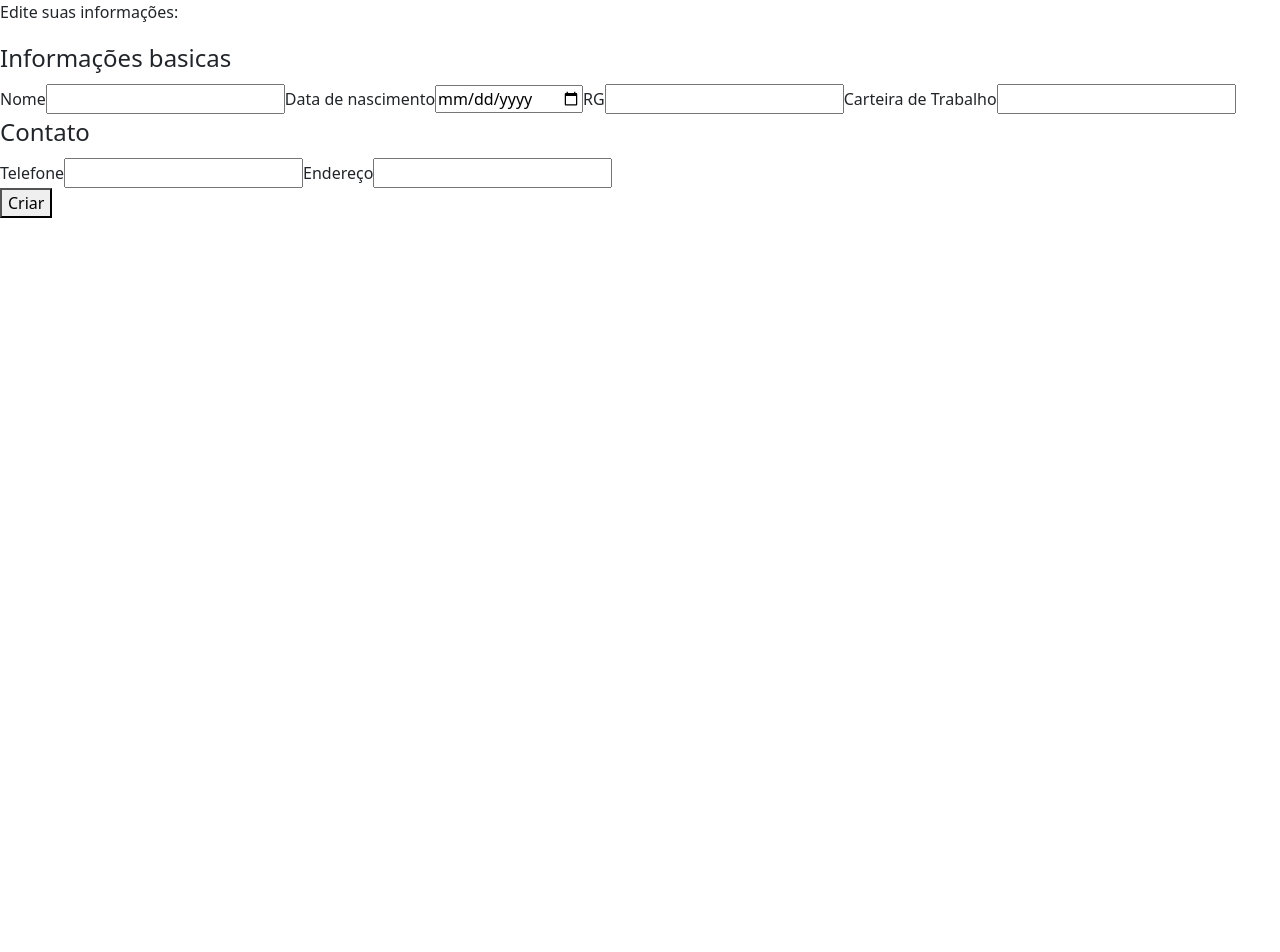
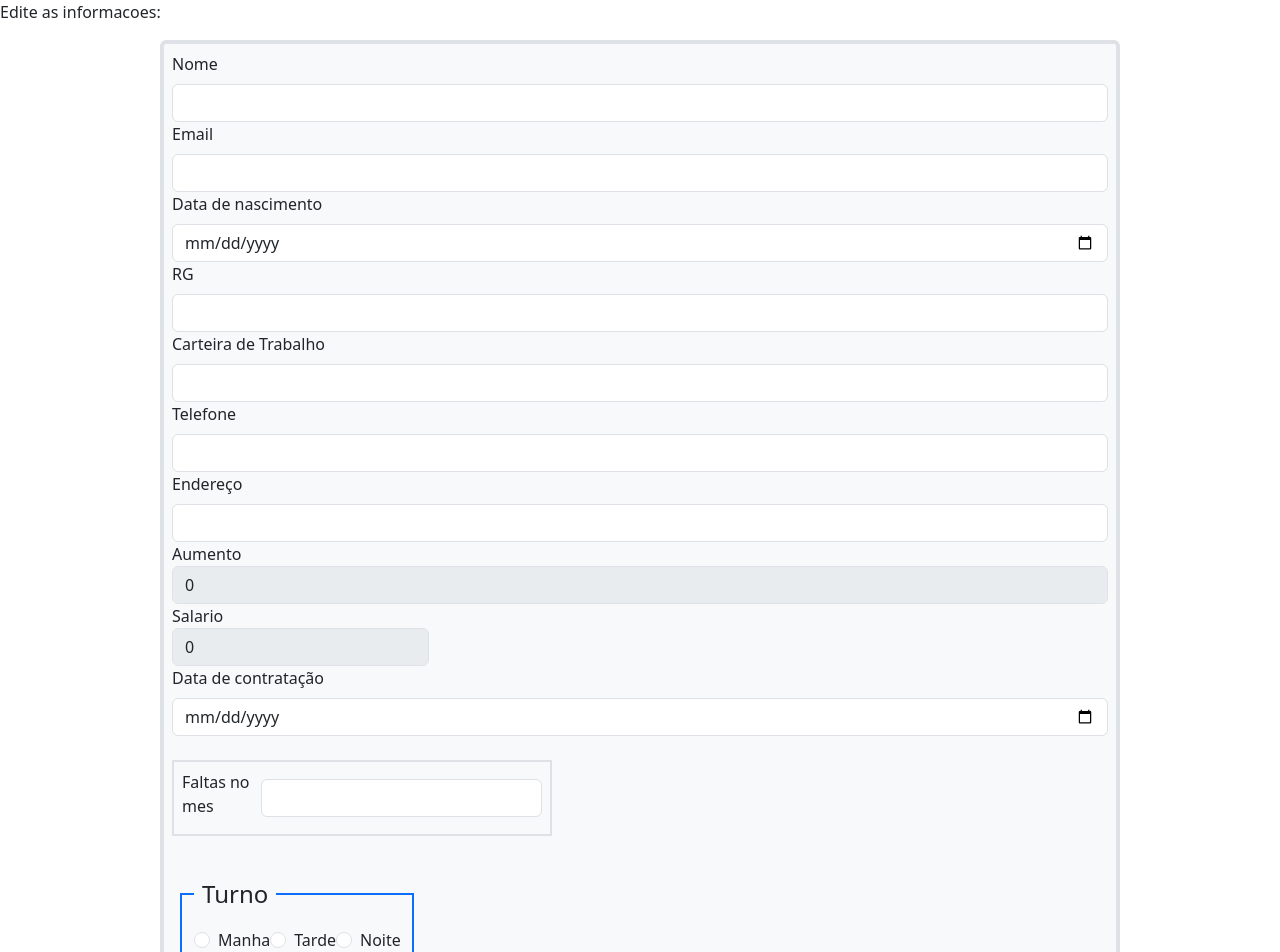
Before and after one commit to DiegoHCR-code/TrabalhoFinalBD2, a React (Create React App) app: page /editarconta in a window 1280 px wide. Shown: the top 952 px of the page. Before the commit the page ends 800 px from the top, so only its background shows below. Built offline with nearby package versions, Linux system fonts and the light colour scheme; no server answers.

Commit message:
formulario de edicao

```diff
--- a/src/componentes/EditarConta.jsx
+++ b/src/componentes/EditarConta.jsx
@@ -9,102 +9,128 @@ function EditarConta() {
     let navigate = useNavigate();
     let { state } = useLocation();
     const [infoUsuario, setInfoUsuario] = useState(templateFuncionario);
+    const [infoExtra, setInfoExtra] = useState({});
 
     useEffect(() => {
         PopularFormulario();
-    },[]);
+    }, []);
 
     async function PopularFormulario() {
         const { data, status, error } = await controleBD.from("funcionario_completo").select("*").eq("id", state.user.id);
         console.log(data);
-        if (!error)
-        {
+        if (!error) {
             let info = infoUsuario;
+            let extra = {};
             for (const dado in data[0]) {
+                let add = false;
                 for (const i in info) {
-                    if (dado.includes(i))
-                        info[i] = data[0][dado];
+                    if (dado.includes(i)) {
+                        info[dado] = data[0][dado];
+                        add = true;
+                        break;
+                    }
                 }
+                if (!add)
+                    extra[dado] = data[0][dado];
             }
-            setInfoUsuario(info);
+            setInfoUsuario({ ...info, ...state.user });
+            console.log(infoUsuario);
+            setInfoExtra(extra);
+            console.log(extra);
         } else
             console.log(error);
     }
 
     function ProcessarInfo() {
-        // const dados = new FormData(form);
-        AtualizarBanco();
+
     }
 
     async function AtualizarBanco() {
-        // if (data) {
-        //     const { error } = await controleBD
-        //         .from('curriculo')
-        //         .insert([
-        //             {
-        //                 nome: infoUsuario.nome,
-        //                 rg: infoUsuario.rg.replace(/\D/g, ''),
-        //                 telefone: infoUsuario.tel.replace(/\D/g, ''),
-        //                 numcarteira: infoUsuario.carteira.replace(/\D/g, '')
-        //             }]);
-        //     if (!error) {
-        //         const { error } = await controleBD
-        //             .from('funcionario')
-        //             .insert([
-        //                 {
-        //                     id: userID,
-        //                     numcarteirat: infoUsuario.carteira.replace(/\D/g, ''),
-        //                     telefone: infoUsuario.tel.replace(/\D/g, ''),
-        //                     endereco: infoUsuario.end,
-        //                     datanasc: infoUsuario.datanasc,
-        //                     rg: infoUsuario.rg.replace(/\D/g, '')
-        //                 }]);
-        //         if (!error)
-        //             navigate("/");
-        //         else console.log(error);
-        //     }
-        //     else console.log(error);
-        // }
+
     }
 
     return (
         <div>
-            <p>Edite suas informações: </p>
-            <form onSubmit={(e) => { e.preventDefault(); ProcessarInfo(); }}>
-                <fieldset>
-                    <legend>Informações basicas</legend>
+            <p>Edite as informacoes: </p>
+            <form id="form-editar" className="d-flex flex-column align-items-start w-75 p-2 mx-auto bg-light rounded border border-4" onSubmit={(e) => { e.preventDefault(); ProcessarInfo(); }}>
 
-                    <label htmlFor="inscr-nome">Nome</label>
-                    <input required type="text" name="inscr-nome" id="inscr-nome"
-                        value={infoUsuario.nome} onChange={(e) => setInfoUsuario(u => ({ ...u, nome: e.target.value}) )}/>
+                <label htmlFor="edt-nome" className="form-label">Nome</label>
+                <input required type="text" name="edt-nome" id="edt-nome" className="form-control"
+                    value={infoUsuario.nome} onChange={(e) => setInfoUsuario(u => ({ ...u, nome: e.target.value }))} />
 
-                    <label htmlFor="inscr-nasc">Data de nascimento</label>
-                    <input required type="date" name="inscr-nasc" id="inscr-nasc"
-                        value={infoUsuario.nasc} onChange={(e) => setInfoUsuario(u => ({ ...u, nasc: e.target.value}) )}/>
+                <label htmlFor="edt-email" className="form-label">Email</label>
+                <input required type="email" name="edt-email" id="edt-email" className="form-control"
+                    value={infoUsuario.email} onChange={(e) => setInfoUsuario(u => ({ ...u, email: e.target.value }))} />
 
-                    <label htmlFor="inscr-rg">RG</label>
-                    <input required type="text" name="inscr-rg" id="inscr-rg"
-                        value={infoUsuario.rg} onChange={(e) => setInfoUsuario(u => ({ ...u, rg: e.target.value}) )}/>
+                <label htmlFor="edt-nasc" className="form-label">Data de nascimento</label>
+                <input required type="date" name="edt-nasc" id="edt-nasc" className="form-control"
+                    value={infoUsuario.datanasc} onChange={(e) => setInfoUsuario(u => ({ ...u, datanasc: e.target.value }))} />
 
-                    <label htmlFor="inscr-carteira">Carteira de Trabalho</label>
-                    <input required type="text" name="inscr-carteira" id="inscr-carteira"
-                        value={infoUsuario.carteira} onChange={(e) => setInfoUsuario(u => ({ ...u, carteira: e.target.value}) )}/>
+                <label htmlFor="edt-rg" className="form-label">RG</label>
+                <input required type="text" name="edt-rg" id="edt-rg" className="form-control"
+                    value={infoUsuario.rg} onChange={(e) => setInfoUsuario(u => ({ ...u, rg: e.target.value }))} />
 
+                <label htmlFor="edt-carteira" className="form-label">Carteira de Trabalho</label>
+                <input required type="text" name="edt-carteira" id="edt-carteira" className="form-control"
+                    value={infoUsuario.numcarteirat} onChange={(e) => setInfoUsuario(u => ({ ...u, numcarteirat: e.target.value }))} />
+
+                <label htmlFor="edt-tel" className="form-label">Telefone</label>
+                <input required minLength={8} type="text" name="edt-tel" id="edt-tel" className="form-control"
+                    value={infoUsuario.telefone} onChange={(e) => setInfoUsuario(u => ({ ...u, telefone: e.target.value }))} />
+
+                <label htmlFor="edt-end" className="form-label">Endereço</label>
+                <input required type="text" name="edt-end" id="edt-end" className="form-control"
+                    value={infoUsuario.endereco} onChange={(e) => setInfoUsuario(u => ({ ...u, endereco: e.target.value }))} />
+
+                <label htmlFor="edt-aumento">Aumento</label>
+                <input disabled={!infoExtra.eGerente} required type="number" name="edt-aumento" id="edt-aumento" className="form-control"
+                    value={infoExtra.aumento ?? 0} onChange={(e) => infoExtra.eGerente && !isNaN(e.target.value) ? setInfoExtra(i => ({ ...i, aumento: e.target.value })) : ""} />
+
+                <div>
+                    <label htmlFor="edt-sal">Salario</label>
+                    <input disabled={!infoExtra.eGerente} required type="number" step="any" pattern="^[0-9]*[.,]?[0-9]*$" name="edt-sal" id="edt-sal" className="form-control"
+                        value={infoExtra.salario ?? 0} onChange={(e) => infoExtra.eGerente && !isNaN(e.target.value) ? setInfoExtra(i => ({ ...i, salario: e.target.value })) : ""} />
+                </div>
+
+                <label htmlFor="edt-data-contr" className="form-label">Data de contratação</label>
+                <input required type="date" name="edt-data-contr" id="edt-data-contr" className="form-control"
+                    value={infoExtra.datacontratamento} />
+
+                <div className="bg-light border border-2 p-2 my-4 d-flex align-items-center">
+                    <label htmlFor="edt-faltas" className="form-label">Faltas no mes</label>
+                    <input required type="number" name="edt-faltas" id="edt-faltas" className="form-control"
+                        value={infoExtra.faltas_mes} />
+                    {infoExtra.eGerente ? <button className="btn btn-warning" onClick={() => setInfoExtra(i => ({ ...i, faltas_mes: infoExtra.faltas_mes + 1 }))}>Somar +1 falta</button> : ""}
+                </div>
+
+                <fieldset className="container w-25 border border-primary border-2 m-2 d-flex">
+                    <legend className="float-none w-auto p-2">Turno</legend>
+                    <div class="form-check">
+                        <input class="form-check-input" type="radio" name="turno" id="manha" checked={infoExtra.fk_turno_s__turno_s__pk === 1} />
+                        <label class="form-check-label" for="manhã">Manha</label>
+                    </div>
+                    <div class="form-check">
+                        <input class="form-check-input" type="radio" name="turno" id="tarde" checked={infoExtra.fk_turno_s__turno_s__pk === 2} />
+                        <label class="form-check-label" for="tarde">Tarde</label>
+                    </div>
+                    <div class="form-check">
+                        <input class="form-check-input" type="radio" name="turno" id="noite" checked={infoExtra.fk_turno_s__turno_s__pk === 3} />
+                        <label class="form-check-label" for="noite">Noite</label>
+                    </div>
                 </fieldset>
 
-                <fieldset>
-                    <legend>Contato</legend>
+                <div>
+                    <label htmlFor="edt-hrextra" className="form-label">Horas-extra</label>
+                    <input required type="number" name="edt-hrextra" id="edt-hrextra" className="form-control"
+                        value={infoExtra.horasextras} onChange={(e) => infoExtra.eGerente && !isNaN(e.target.value) ? setInfoExtra(i => ({ ...i, horasextras: e.target.value })) : ""} />
+                </div>
+                <p>vale</p>
+                <div>
+                    <p>Dependentes:</p>
 
-                    <label htmlFor="inscr-tel">Telefone</label>
-                    <input required minLength={8} type="text" name="inscr-tel" id="inscr-tel"
-                        value={infoUsuario.tel} onChange={(e) => setInfoUsuario(u => ({ ...u, tel: e.target.value}) )}/>
+                </div>
 
-                    <label htmlFor="inscr-end">Endereço</label>
-                    <input required type="text" name="inscr-end" id="inscr-end"
-                        value={infoUsuario.endereco} onChange={(e) => setInfoUsuario(u => ({ ...u, endereco: e.target.value}) )}/>
-
-                </fieldset>
-
+                <p>data contrata, faltas mes, turno, horaextra, dependentes, salario, vale transp</p>
                 <button type='submit'>Criar</button>
             </form>
         </div>
--- a/src/componentes/Home.jsx
+++ b/src/componentes/Home.jsx
@@ -5,6 +5,7 @@ import { controleBD } from '../controleSupabase';
 import Auth from './Auth';
 import PainelGerente from './PainelGerente';
 import { useNavigate } from 'react-router-dom';
+import moment from 'moment';
 
 function App() {
   let navigate = useNavigate();
@@ -37,7 +38,7 @@ function App() {
   return (
     <>
       <header>
-        <button onClick={() => navigate('/editarconta', {state: {user}})}>minha conta</button>
+        <button onClick={() => navigate('/editarconta', {state: { user: {...user, propria: true } }})}>minha conta</button>
         <button onClick={async () => await controleBD.auth.signOut()}>Sair</button>
       </header>
       <h1>Restaurante</h1>
--- a/src/componentes/templates.js
+++ b/src/componentes/templates.js
@@ -3,7 +3,7 @@ const templateFuncionario = {
     nome: "",
     carteira: "",
     tel: "",
-    nasc: undefined,
+    datanasc: undefined,
     endereco: "",
     rg: "",
     foto: null,
```
